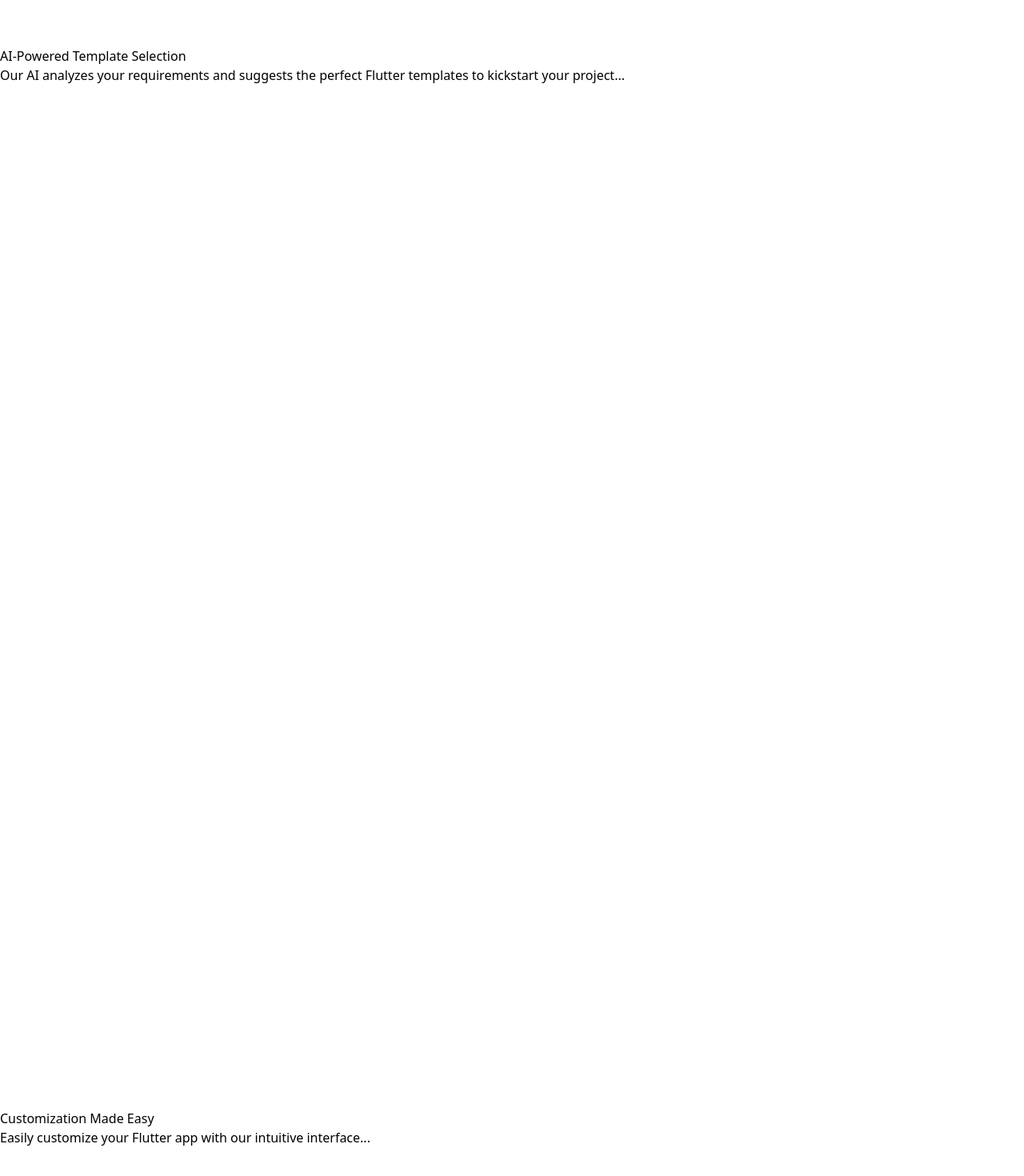
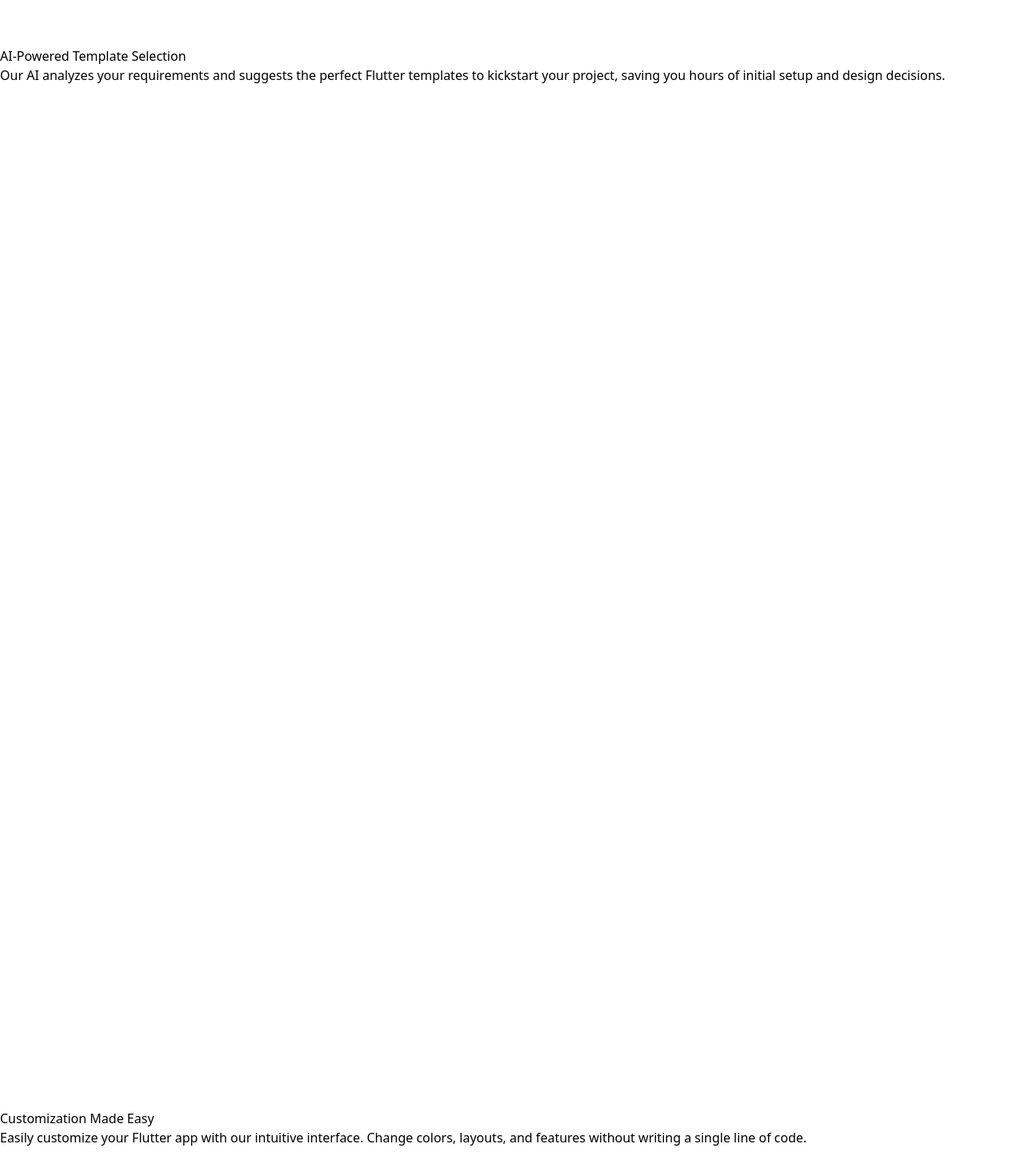
Before and after one commit to saadabouelsooud/flutterpub-frontend, a Next.js app: page / in a window 1280 px wide. Shown: the part 3033-4503 px from the top of the page at 80% size. Built offline with nearby package versions, Linux system fonts and the light colour scheme.

Commit message:
- changed how it works content.

```diff
--- a/pages/index.js
+++ b/pages/index.js
@@ -126,7 +126,7 @@ export default function Home() {
                   <path d="M9 14v4h6v-4" />
                 </svg>
                 <h3 className="font-bold text-lg mb-2">AI-Powered Template Selection</h3>
-                <p className="text-gray-600 text-lg">Our AI analyzes your requirements and suggests the perfect Flutter templates to kickstart your project...</p>
+                <p className="text-gray-600 text-lg">Our AI analyzes your requirements and suggests the perfect Flutter templates to kickstart your project, saving you hours of initial setup and design decisions.</p>
               </div>
               <div className="bg-white shadow-md p-6 rounded-xl flex flex-col items-start text-left transition-transform duration-300 hover:shadow-lg hover:-translate-y-1 aspect-square">
                 <svg
@@ -139,7 +139,7 @@ export default function Home() {
                   <path d="M5 18h4v4H5z" />
                 </svg>
                 <h3 className="font-bold text-lg mb-2">Customization Made Easy</h3>
-                <p className="text-gray-600 text-lg">Easily customize your Flutter app with our intuitive interface...</p>
+                <p className="text-gray-600 text-lg">Easily customize your Flutter app with our intuitive interface. Change colors, layouts, and features without writing a single line of code.</p>
               </div>
               <div className="bg-white shadow-md p-6 rounded-xl flex flex-col items-start text-left transition-transform duration-300 hover:shadow-lg hover:-translate-y-1 aspect-square">
                 <svg
@@ -152,7 +152,7 @@ export default function Home() {
                   <path d="M20 20v-2a4 4 0 00-3-3.87" />
                 </svg>
                 <h3 className="font-bold text-lg mb-2">Expert Flutter Developers</h3>
-                <p className="text-gray-600 text-lg">Connect with our network of vetted Flutter developers...</p>
+                <p className="text-gray-600 text-lg">Connect with our network of vetted Flutter developers who can help bring your vision to life, handling complex features and ensuring your app meets the highest standards.</p>
               </div>
             </div>
           </div>
```
